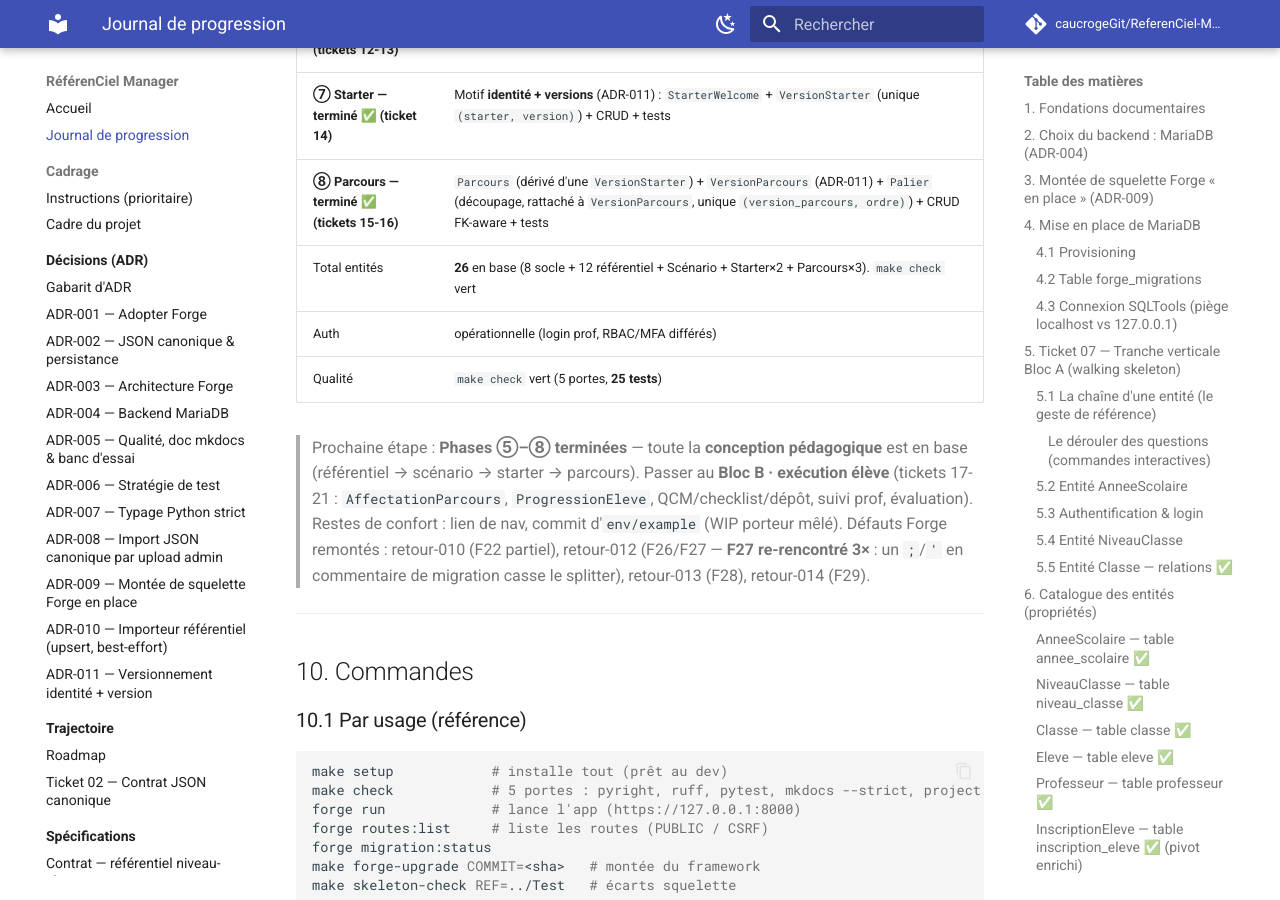
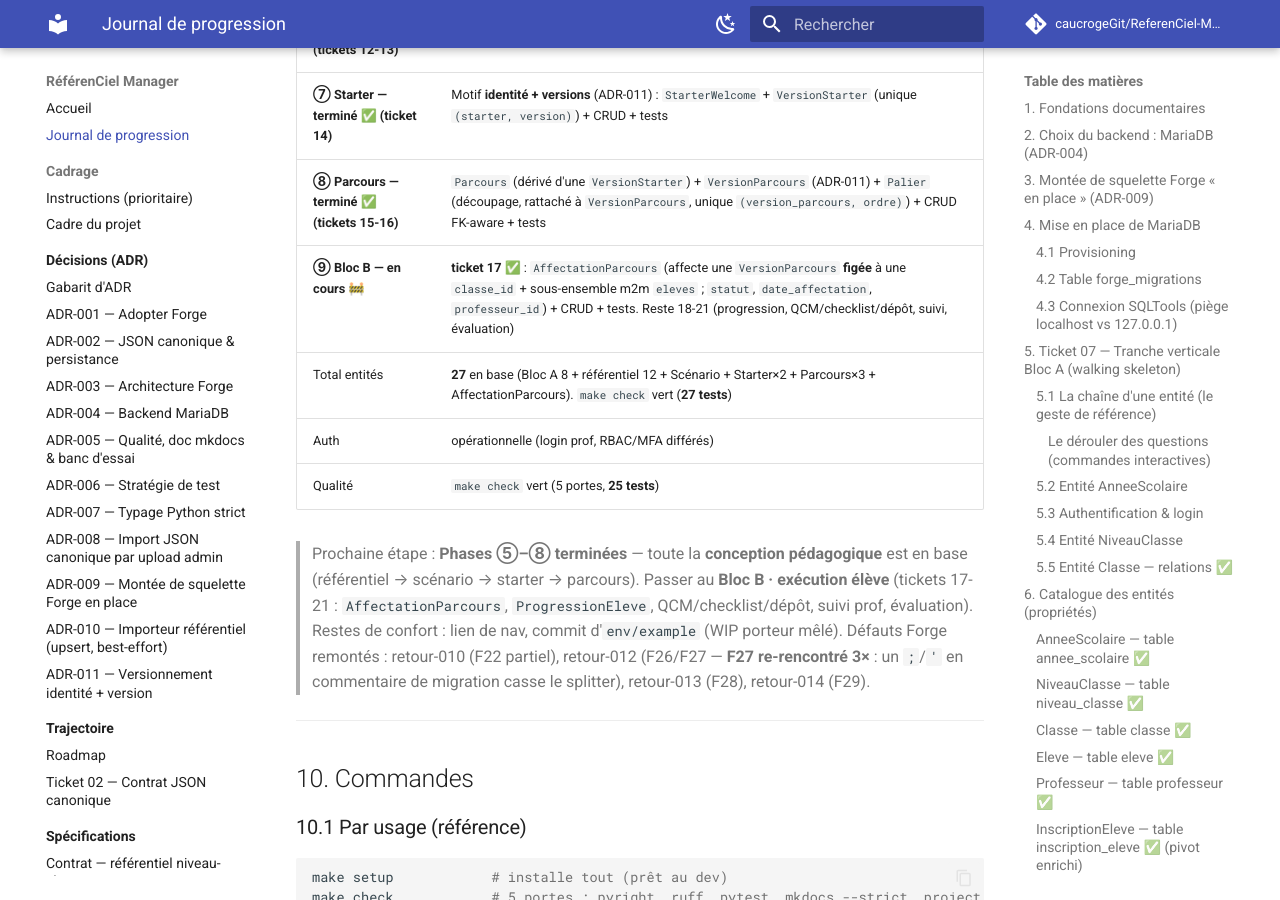
Before and after one commit to caucrogeGit/ReferenCiel-Manager, an MkDocs documentation site: the page built from docs/journal-de-progression.md, in a window 1280 px wide and 900 px high, scrolled down 13989 px. Built offline with MkDocs 1.6.1 and Material for MkDocs 9.7.7, drawn with Linux system fonts in a browser that asks for light colours; comment, search, counter and statistics services are not loaded.

Commit message:
docs(journal): Bloc B lancé — ticket 17 AffectationParcours (§9)
Co-Authored-By: Claude Opus 4.8 (1M context) <noreply@anthropic.com>

```diff
--- a/docs/journal-de-progression.md
+++ b/docs/journal-de-progression.md
@@ -521,7 +521,8 @@ Trace des arbitrages structurants (le *pourquoi*) :
 | **⑥ Scénario — terminé ✅ (tickets 12-13)** | Dictionnaire + entité `Scenario` + 2 FK + 2 m2m (compétences, critères) + **CRUD prof m2m-aware** + tests |
 | **⑦ Starter — terminé ✅ (ticket 14)** | Motif **identité + versions** (ADR-011) : `StarterWelcome` + `VersionStarter` (unique `(starter, version)`) + CRUD + tests |
 | **⑧ Parcours — terminé ✅ (tickets 15-16)** | `Parcours` (dérivé d'une `VersionStarter`) + `VersionParcours` (ADR-011) + `Palier` (découpage, rattaché à `VersionParcours`, unique `(version_parcours, ordre)`) + CRUD FK-aware + tests |
-| Total entités | **26** en base (8 socle + 12 référentiel + Scénario + Starter×2 + Parcours×3). `make check` vert |
+| **⑨ Bloc B — en cours 🚧** | **ticket 17 ✅** : `AffectationParcours` (affecte une `VersionParcours` **figée** à une `classe_id` + sous-ensemble m2m `eleves` ; `statut`, `date_affectation`, `professeur_id`) + CRUD + tests. Reste 18-21 (progression, QCM/checklist/dépôt, suivi, évaluation) |
+| Total entités | **27** en base (Bloc A 8 + référentiel 12 + Scénario + Starter×2 + Parcours×3 + AffectationParcours). `make check` vert (**27 tests**) |
 | Auth | opérationnelle (login prof, RBAC/MFA différés) |
 | Qualité | `make check` vert (5 portes, **25 tests**) |
 
```
